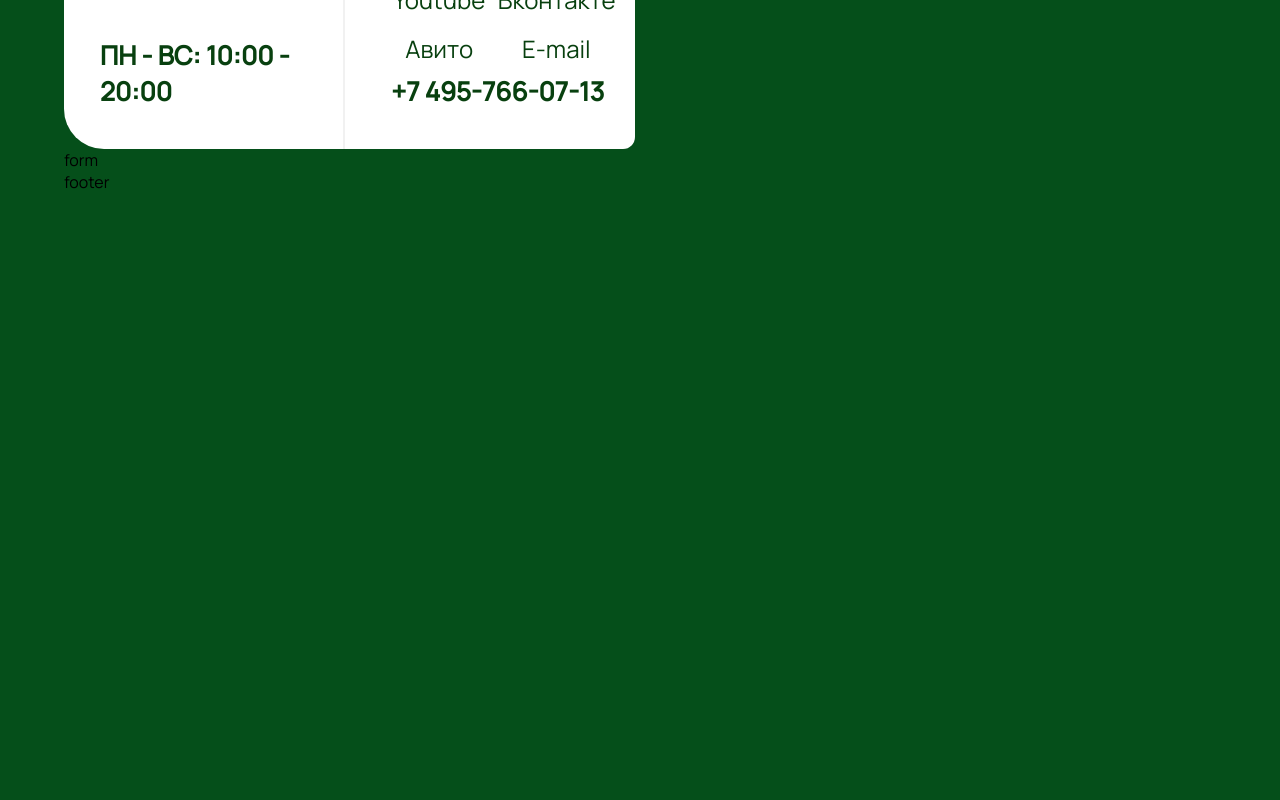
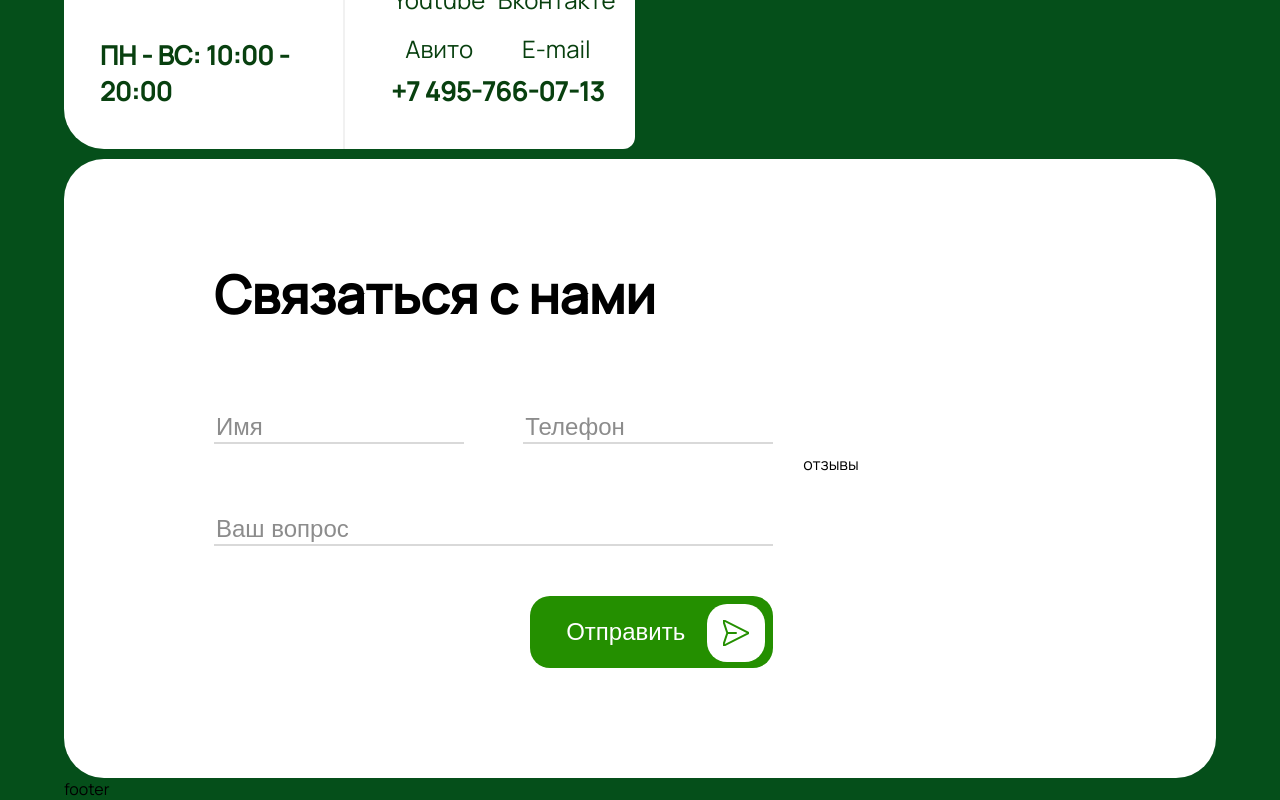
Before and after one commit to Zrossiz/pushishki_client, a Next.js app: page / in a window 1280 px wide. Shown: the part 5124-5924 px from the top of the page. Before the commit the page ends 5317 px from the top, so only its background shows below. Built offline with nearby package versions, Linux system fonts and the light colour scheme.

Commit message:
feat: added form

```diff
--- a/src/pageComponents/Form/Form.module.scss
+++ b/src/pageComponents/Form/Form.module.scss
@@ -0,0 +1,113 @@
+.form {
+    display: flex;
+    align-items: center;
+    width: 100%;
+    margin-top: 10px;
+    background-color: #fff;
+    border-radius: 40px;
+    padding: 100px 70px 110px 150px;
+
+    .wrapper {
+        margin-right: 30px;
+        width: 60%;
+
+        .formWrapper {
+            display: flex;
+            flex-wrap: wrap;
+            justify-content: space-between;
+            margin-top: 82px;
+
+            input {
+                border: none;
+                background-color: transparent;
+                border-bottom: 2px solid #D9D9D9;
+                font-size: 24px;
+                width: 250px;
+
+                &::placeholder {
+                    color: #8C8C8C;
+                    font-size: 24px;
+                }
+
+                &:active, &:focus {
+                    outline: none;
+                }
+            }
+
+            .big {
+                width: 100%;
+                margin-top: 70px;
+            }
+        }
+
+        .buttonWrapper {
+            display: flex;
+            justify-content: flex-end;
+            width: 100%;
+            margin-top: 50px;
+
+            button {
+                position: relative;
+                background-color: #248F00;
+                border-radius: 20px;
+                border: none;
+                padding-top: 22px;
+                padding-bottom: 22px;
+                padding-right: 88px;
+                padding-left: 36px;
+                color: #fff;
+                font-size: 24px;
+                transition: 0.8s;
+                cursor: pointer;
+
+                &:hover {
+                    background-color: #08400F;
+                }
+
+                &:hover img {
+                    transform: translateX(10px);
+                }
+
+                .sended {
+                    display: flex;
+                    justify-content: center;
+                    align-items: center;
+                    position: absolute;
+                    top: 0;
+                    left: 0;
+                    width: 100%;
+                    height: 100%;
+                    border-radius: 20px;
+                    overflow: hidden;
+                    background-color: #248F00;
+                }
+
+                .iconWrapper {
+                    position: absolute;
+                    right: 8px;
+                    top: 8px;
+                    display: flex;
+                    justify-content: center;
+                    align-items: center;
+                    width: fit-content;
+                    background-color: #fff;
+                    border-radius: 20px;
+                    padding: 16px;
+                    overflow: hidden;
+
+                    img {
+                        transition: 0.8s;
+                    }
+                }
+
+                .activeIcon {
+
+                    img {
+                        transition: 0.6s;
+                        transform: translateX(100px);
+                    }
+                }
+            }
+        }
+    }
+}
--- a/src/pageComponents/Form/Form.tsx
+++ b/src/pageComponents/Form/Form.tsx
@@ -1,9 +1,48 @@
+import { HTag } from '@/elements';
 import styles from './Form.module.scss';
+import Image from 'next/image';
+import { useState } from 'react';
+import cn from 'classnames';
+import { motion } from 'framer-motion';
 
 export const Form = () => {
+    const [send, setSend] = useState<boolean>(false);
     return (
         <section className={styles.form}>
-            form
+            <div className={styles.wrapper}>
+                <div className={styles.titleWrapper}>
+                    <HTag tag='h2'>Связаться с нами</HTag>
+                </div>
+                <form className={styles.formWrapper} method='POST'>
+                    <input type="text" required placeholder='Имя' />
+                    <input type="text" required placeholder='Телефон' />
+                    <input className={styles.big} type="text" placeholder='Ваш вопрос' />
+                </form>
+                <div className={styles.buttonWrapper}>
+                    <button onClick={() => setSend(true)}>
+                        Отправить
+                        <div className={cn(styles.iconWrapper, {
+                            [styles.activeIcon]: send
+                        })}>
+                            <Image src={'/icons/Plane.svg'} height={26} width={26} alt='Отправить' />
+                        </div>
+                        {
+                            send && (
+                                <motion.div
+                                  initial={{ y: 10, opacity: 0 }}
+                                  animate={{ y: 0, opacity: 1 }}
+                                  exit={{ y: -10, opacity: 0 }}
+                                  transition={{ duration: 0.4, delay: 0.6 }}
+                                  className={styles.sended}
+                                >
+                                    <Image src={'/icons/check.svg'} height={40} width={40} alt='Отправлено' />
+                                </motion.div>
+                            )
+                        }
+                    </button>
+                </div>
+            </div>
+            <div className={styles.reviewsWrapper}>отзывы</div>
         </section>
     )
 }
```
Also changed, not shown: public/icons/Check.svg (added), public/icons/Plane.svg (added).
